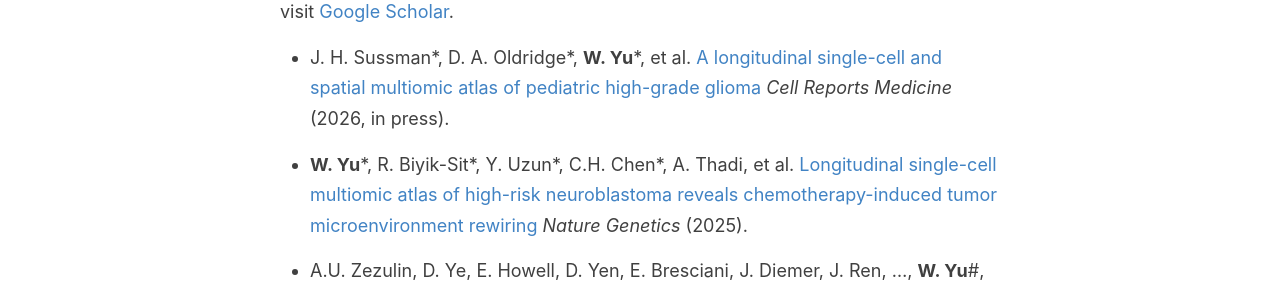
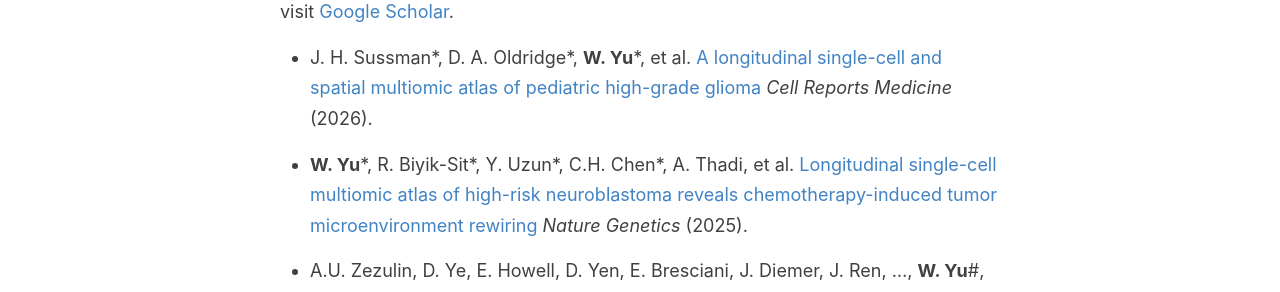
Before and after one commit to wbaopaul/wbaopaul.github.io, a Jekyll site: the page built from _pages/publications.md, in a window 1280 px wide. Shown: the part 379-671 px from the top of the page. Built offline with Jekyll 4.4.1, drawn with Linux system fonts in a browser that asks for light colours.

Commit message:
update publication

```diff
--- a/_pages/publications.md
+++ b/_pages/publications.md
@@ -8,7 +8,7 @@
 
 *\* Co-first authors, #  Co-corresponding authors*. For a full list of publications, please visit [Google Scholar](https://scholar.google.com/citations?user=rSlUwVUAAAAJ&hl=en).
 
-* J. H. Sussman\*, D. A. Oldridge\*, **W. Yu**\*, et al. [A longitudinal single-cell and spatial multiomic atlas of pediatric high-grade glioma](https://pmc.ncbi.nlm.nih.gov/articles/PMC10942465/) *Cell Reports Medicine* (2026, in press).
+* J. H. Sussman\*, D. A. Oldridge\*, **W. Yu**\*, et al. [A longitudinal single-cell and spatial multiomic atlas of pediatric high-grade glioma](https://www.cell.com/cell-reports-medicine/fulltext/S2666-3791(26)00183-7) *Cell Reports Medicine* (2026).
 
 * **W. Yu**\*, R. Biyik-Sit\*, Y. Uzun\*, C.H. Chen\*, A. Thadi, et al. [Longitudinal single-cell multiomic atlas of high-risk neuroblastoma reveals chemotherapy-induced tumor microenvironment rewiring](https://www.nature.com/articles/s41588-025-02158-6) *Nature Genetics* (2025).
 
```
